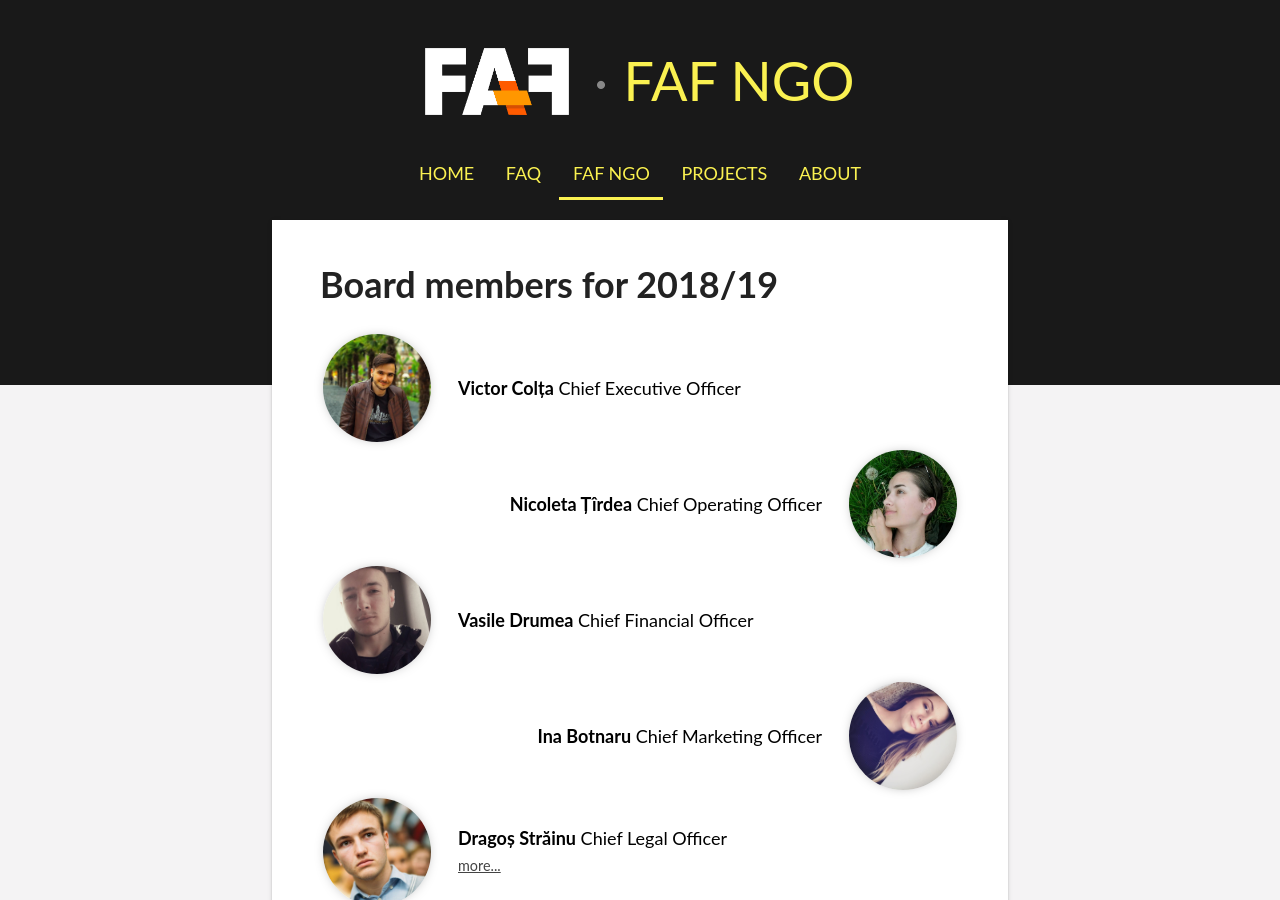
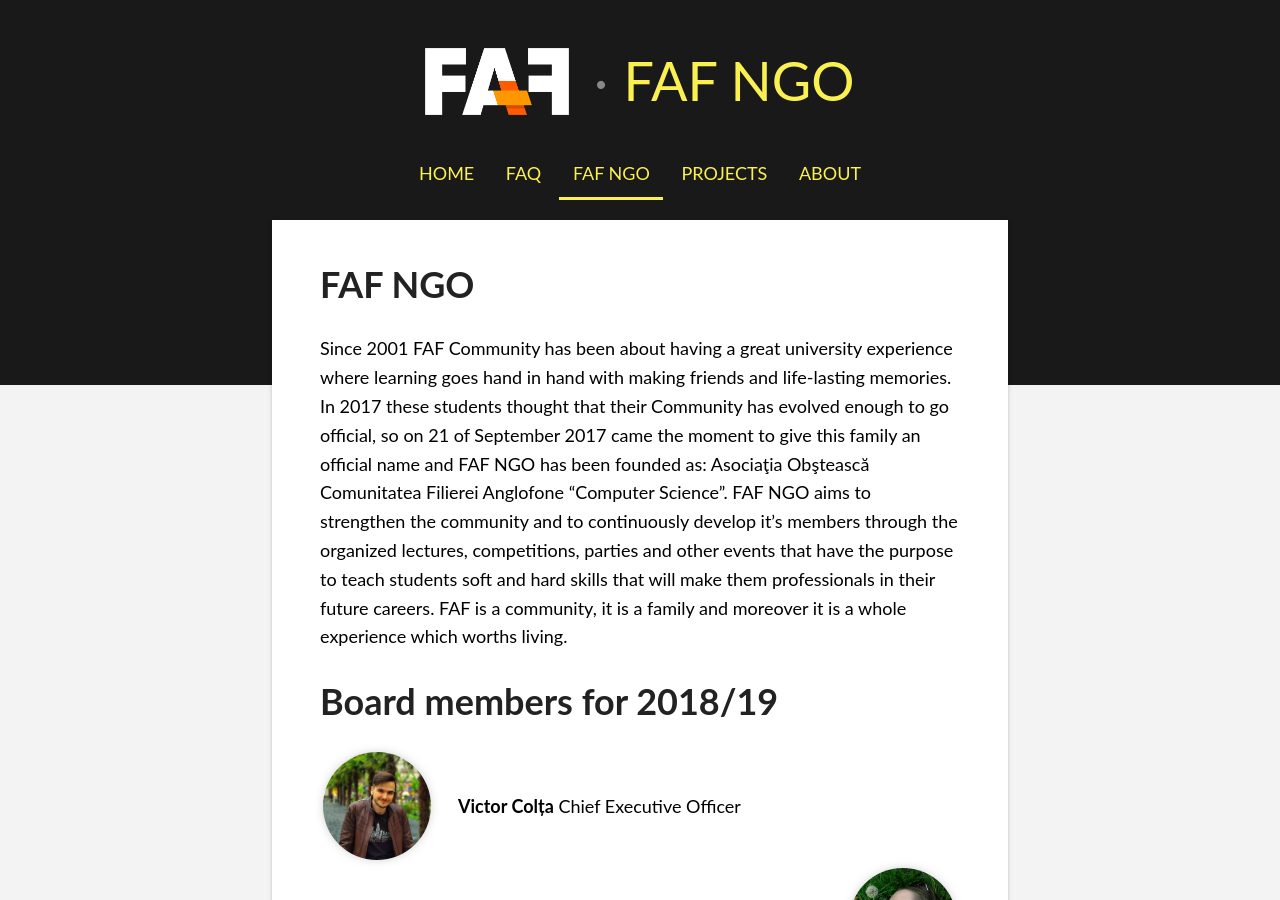
Before and after one commit to TUM-FAF/FAF-front-page, a Jekyll site: the page built from pages/fafngo.html, in a window 1280 px wide and 900 px high. Built offline with Jekyll 4.4.1, drawn with Linux system fonts in a browser that asks for light colours; some web fonts are replaced.

Commit message:
add faf ngo description

```diff
--- a/pages/fafngo.html
+++ b/pages/fafngo.html
@@ -7,6 +7,13 @@ permalink: /fafngo/
 ---
 
 <section>
+    <h2>FAF NGO</h2>
+    <p>
+        Since 2001 FAF Community has been about having a great university experience where learning goes hand in hand with making friends and life-lasting memories.
+In 2017 these students thought that their Community has evolved enough to go official, so on 21 of September 2017 came the moment to give this family an official name and FAF NGO has been founded as: Asociaţia Obştească Comunitatea Filierei Anglofone “Computer Science”.
+FAF NGO aims to strengthen the community and to continuously develop it’s members through the organized lectures, competitions, parties and other events that have the purpose to teach students soft and hard skills that will make them professionals in their future careers.
+FAF is a community, it is a family and moreover it is a whole experience which worths living.
+    </p>
     <h2>Board members for 2018/19</h2>
     <ul class="people">
         {% for person in site.data.board1 %}
```
